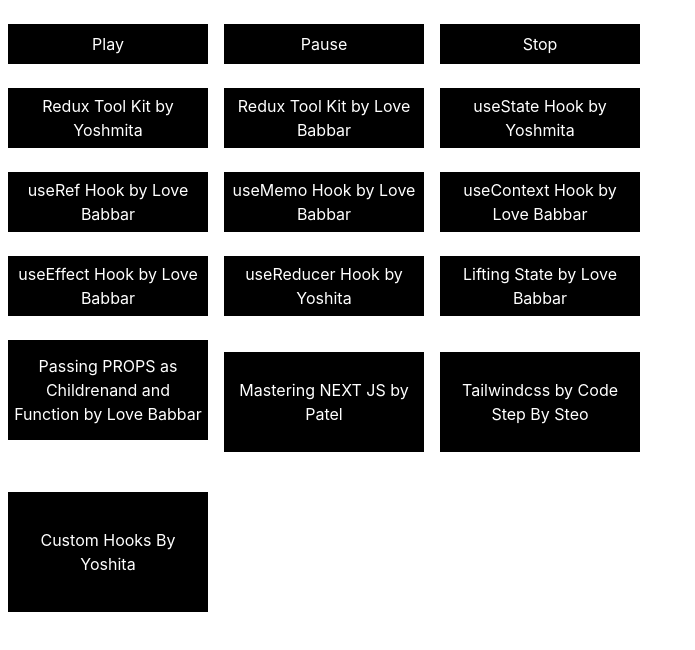
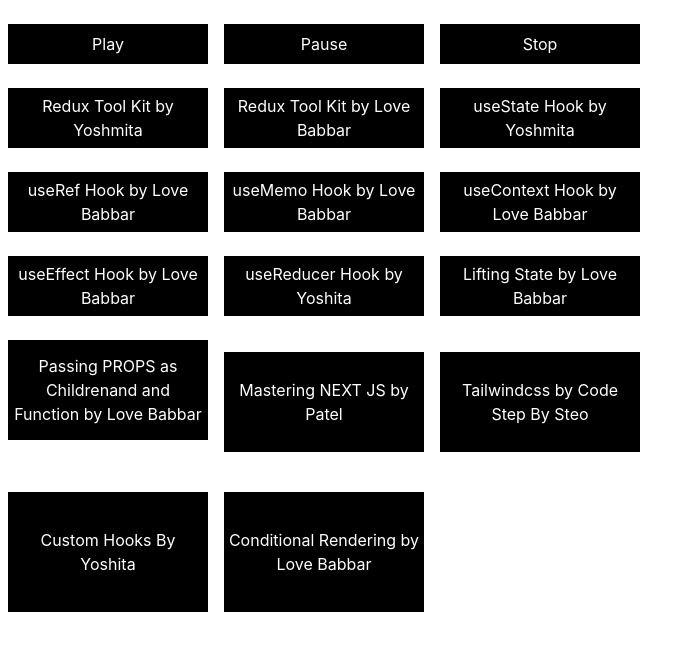
Before and after one commit to techie23456/reactVideos, a React (Vite) app: page / in a window 1280 px wide. Shown: the top 650 px of the page, without its empty margins (0-695 px from the left). Built offline with nearby package versions, Linux system fonts and the light colour scheme.

Commit message:
pushing....

```diff
--- a/src/App.jsx
+++ b/src/App.jsx
@@ -123,6 +123,10 @@
              <button className="m-2 px-1  bg-black text-white hover:text-white hover:bg-amber-600 w-50 h-30 cursor-pointer"
        onClick={()=>setVideoId('sv8aBcmaJlg')}>Custom Hooks By Yoshita</button>
 
+
+         <button className="m-2 px-1  bg-black text-white hover:text-white hover:bg-amber-600 w-50 h-30 cursor-pointer"
+       onClick={()=>setVideoId('OjF-OwLOKYE')}>Conditional Rendering by Love Babbar</button>
+
    </div>
    </div>
 
```
